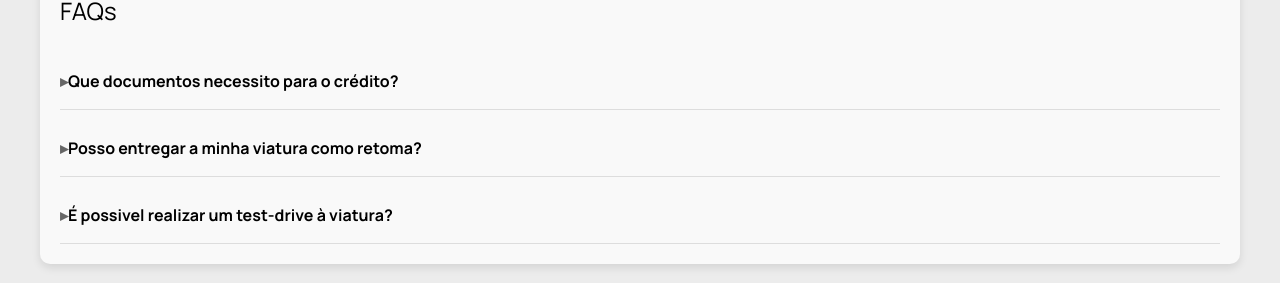
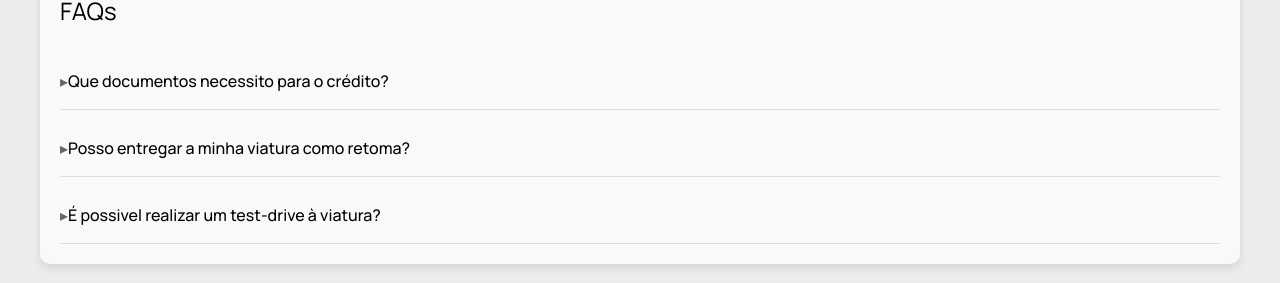
Before and after one commit to carlos-lima-dev/carstand, a React (Vite) app in the folder carseller/: page /car/1 in a window 1280 px wide. Shown: the part 1009-1292 px from the top of the page. Built offline with nearby package versions, Linux system fonts and the light colour scheme.

Commit message:
Update Car.module.css

```diff
--- a/carseller/src/pages/Car/Car.module.css
+++ b/carseller/src/pages/Car/Car.module.css
@@ -81,7 +81,7 @@ details {
 
 summary {
   cursor: pointer;
-  font-weight: bold;
+  font-weight: 500;
   padding-bottom: 10px;
 }
 
```
